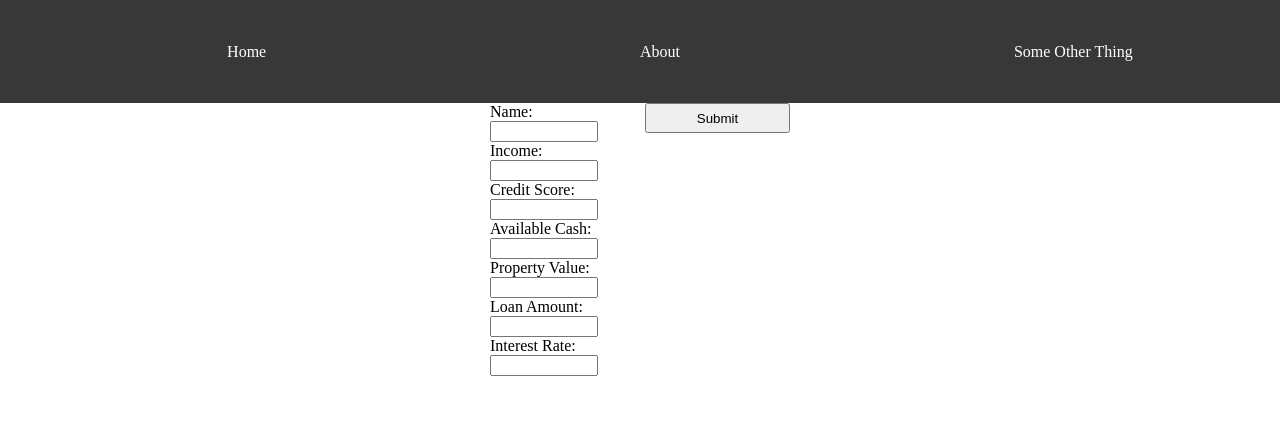
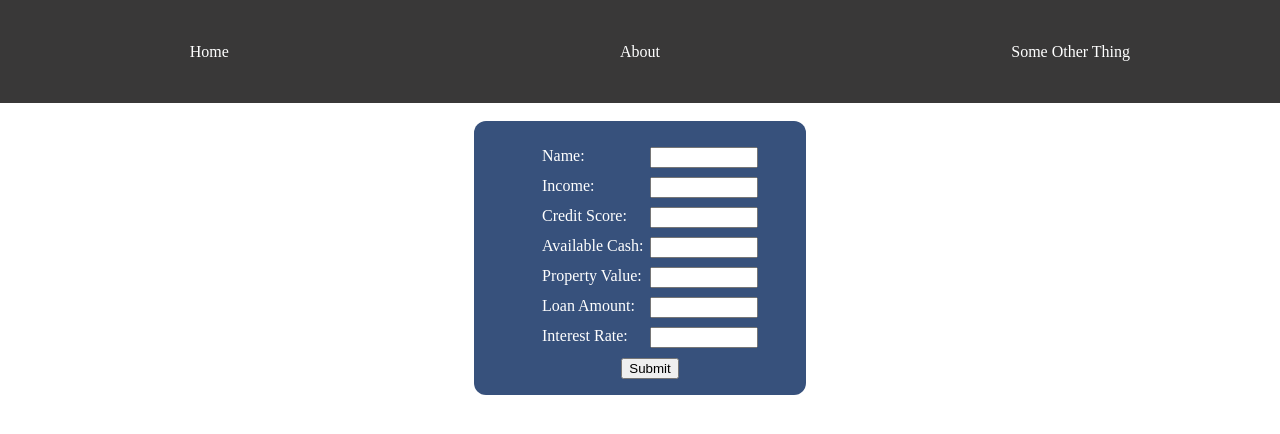
Before and after one commit to jwsmith24/ai-finance-tool, a React (Vite) app in the folder frontend/: page / in a window 1280 px wide. Shown: the top 434 px of the page. Built offline with nearby package versions, Linux system fonts and the light colour scheme.

Commit message:
update form style, add hover effect to navbar

```diff
--- a/frontend/src/components/FinancialDataForm.jsx
+++ b/frontend/src/components/FinancialDataForm.jsx
@@ -4,6 +4,7 @@ import "../style/Forms.css"
 export default function FinancialDataForm() {
     // init form state
     const [formState, setFormState] = useState({
+        name: "",
         income: "",
         creditScore: "",
         cash: "",
@@ -12,6 +13,7 @@ export default function FinancialDataForm() {
         interestRate: "",
     });
 
+    // On every keystroke, update current input field and pull in existing inputs
     const handleChange = (e) => {
         const {name, value} = e.target;
         setFormState({
@@ -27,7 +29,7 @@ export default function FinancialDataForm() {
 
     return (
         <form id="finData" onSubmit={handleSubmit}>
-            <div className={"formContent"}>
+            <div className={"formInputs"}>
                 <div className={"inputs"}>
                     <label htmlFor="name">Name: </label>
                     <input
@@ -39,7 +41,7 @@ export default function FinancialDataForm() {
                         required
                     />
                 </div>
-                <div>
+                <div className={"inputs"}>
                     <label htmlFor="income">Income: </label>
                     <input
                         type="number"
@@ -51,7 +53,7 @@ export default function FinancialDataForm() {
                         required
                     />
                 </div>
-                <div>
+                <div className={"inputs"}>
                     <label htmlFor="creditScore">Credit Score: </label>
                     <input
                         type="number"
@@ -59,12 +61,12 @@ export default function FinancialDataForm() {
                         id="creditScore"
                         value={formState.creditScore}
                         onChange={handleChange}
-                        min="0"
+                        min="300"
                         max="850"
                         required
                     />
                 </div>
-                <div>
+                <div className={"inputs"}>
                     <label htmlFor="cash">Available Cash:</label>
                     <input
                         type="number"
@@ -76,7 +78,7 @@ export default function FinancialDataForm() {
                         required
                     />
                 </div>
-                <div>
+                <div className={"inputs"}>
                     <label htmlFor="propertyValue">Property Value: </label>
                     <input
                         type="number"
@@ -88,7 +90,7 @@ export default function FinancialDataForm() {
                         required
                     />
                 </div>
-                <div>
+                <div className={"inputs"}>
                     <label htmlFor="loanAmount">Loan Amount: </label>
                     <input
                         type="number"
@@ -100,13 +102,15 @@ export default function FinancialDataForm() {
                         required
                     />
                 </div>
-                <div>
+                <div className={"inputs"}>
                     <label htmlFor="interestRate">Interest Rate: </label>
                     <input
                         type="number"
                         name="interestRate"
                         id="interestRate"
-                        min={"0"}
+                        min={"1"}
+                        max={"15"}
+                        step={"0.01"}
                         value={formState.interestRate}
                         onChange={handleChange}
                         required
--- a/frontend/src/style/Forms.css
+++ b/frontend/src/style/Forms.css
@@ -1,17 +1,35 @@
 #finData {
     display: grid;
     width: 300px;
+    padding: 16px;
+    background-color: #37517c;
+    margin: 18px;
+    justify-items: center;
+    justify-self: center;
+    align-self: center;
+    border-radius: 12px;
+}
 
-    grid-template-rows: repeat(8, 30px);
-    grid-template-columns: 1fr 1fr;
+.formInputs {
+    display: grid;
+    width: 300px;
+    grid-template-columns: 1fr;
+    grid-template-rows: repeat(6, 20px);
+    gap: 10px;
+    margin: 10px;
+    justify-items: center;
 
-
-    justify-content: center;
-    justify-self: center;
-    align-content: center;
-    gap: 10px;
+    color: white;
 }
 
 input {
     width: 100px;
 }
+
+.inputs {
+    display: grid;
+    grid-template-columns: 1fr 1fr;
+    width: 1fr;
+    justify-content: space-around;
+
+}
--- a/frontend/src/style/Navbar.css
+++ b/frontend/src/style/Navbar.css
@@ -6,15 +6,35 @@
     flex-direction: row;
     width: 100%;
 
+    padding: 0;
+    margin: 0;
+
 }
 
 .navbar > ul {
     display: grid;
     width: 100%;
+    padding: 0;
     grid-template-rows: 50px;
     grid-template-columns: 1fr 1fr 1fr;
+    justify-content: center;
+    justify-items: center;
     align-items: center;
-    justify-items: center;
+
     color: white;
     list-style: none;
+
+    gap: 12px;
+
 }
+
+.navbar > ul > * {
+    width: 1fr;
+}
+
+.navbar > ul > *:hover {
+    background-color: whitesmoke;
+    color: black;
+
+
+}
```
